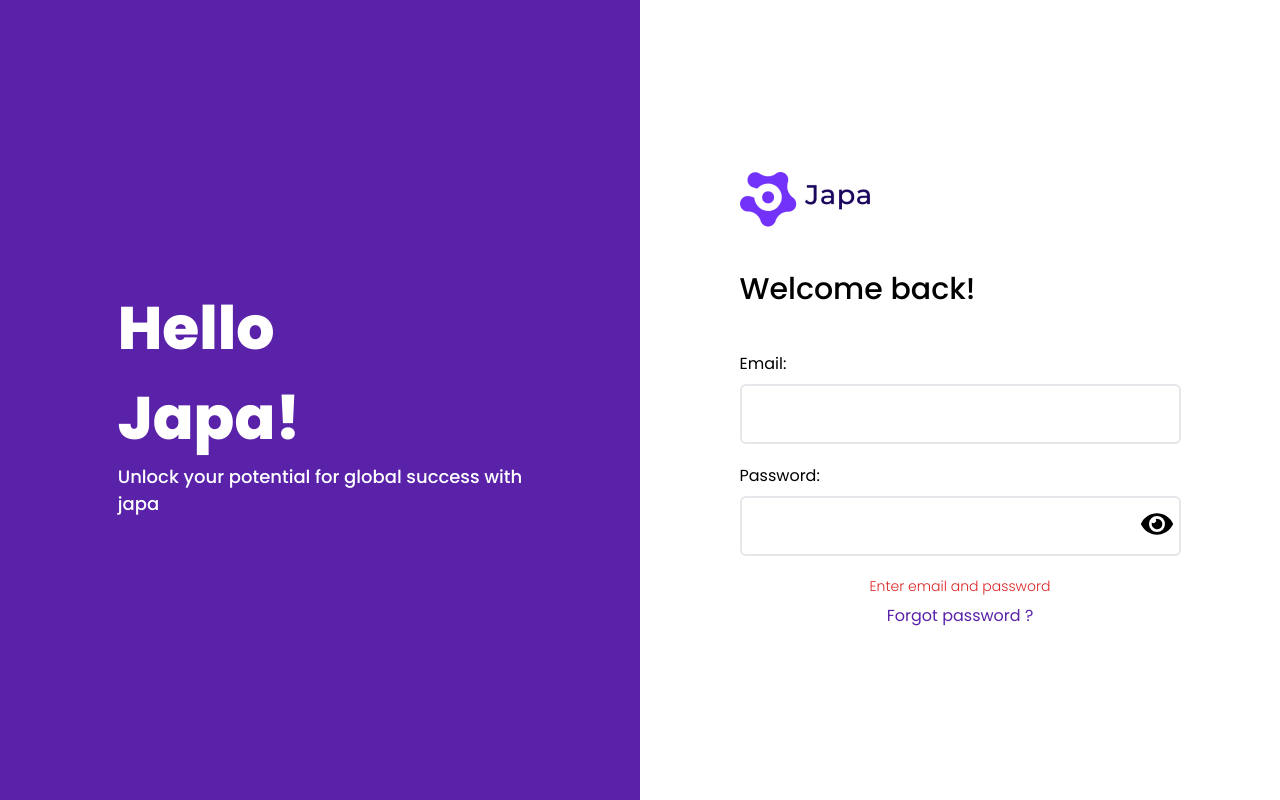
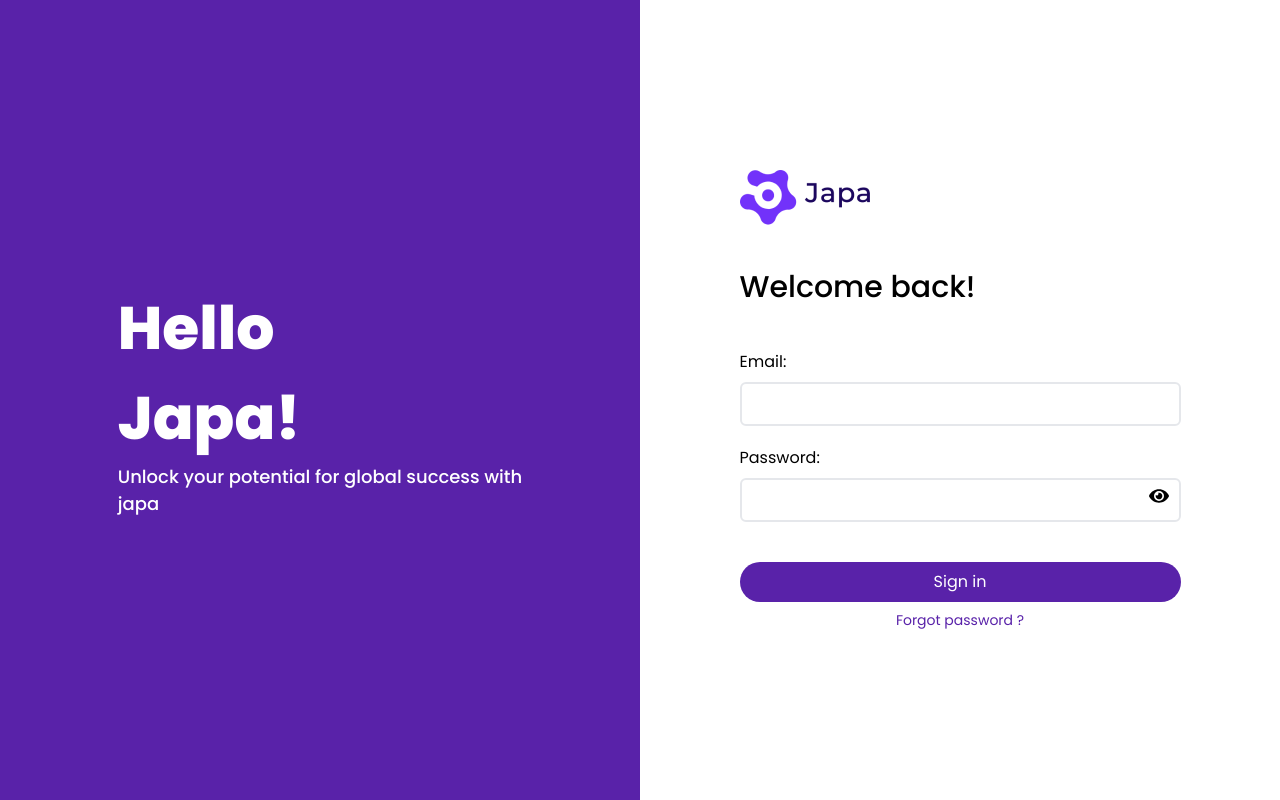
Before and after one commit to japatechglobal/Japa-AdminCodebase, a React (Vite) app: page / in a window 1280 px wide. Built offline with nearby package versions, Linux system fonts and the light colour scheme.

Commit message:
updated login component

```diff
--- a/src/Components/Login.jsx
+++ b/src/Components/Login.jsx
@@ -1,19 +1,22 @@
-import { useQuery } from "@tanstack/react-query";
+import { useEffect, useState } from "react";
 import japaLogo from "../assets/JAPALOGO.png";
-import { FaEye, FaArrowLeft } from "react-icons/fa";
-import { useEffect, useState } from "react";
+import { FaEye, FaEyeSlash, FaArrowLeft } from "react-icons/fa";
 import { FourSquare } from "react-loading-indicators";
-
 import axios from "axios";
 import { toast } from "react-toastify";
+
 const Login = () => {
   const [loginState, setLoginState] = useState(1);
   const [email, setEmail] = useState("");
   const [password, setPassword] = useState("");
-  const [maskedPassword, setMaskedPassword] = useState("");
   const [isMasked, setIsMasked] = useState(true);
   const [logged, setLogged] = useState("");
   const [loading, setLoading] = useState(false);
+
+  const [resetEmail, setResetEmail] = useState("");
+  const [verificationCode, setVerificationCode] = useState("");
+  const [newPassword, setNewPassword] = useState("");
+  const [confirmPassword, setConfirmPassword] = useState("");
 
   useEffect(() => {
     if (logged === "yes") {
@@ -21,52 +24,40 @@
     }
   }, [logged]);
 
-  const handlePasswordChange = (event) => {
-    setPassword(event.target.value);
-  };
-
   const login_call = async (email, password) => {
     try {
-      //extract to env..
       setLoading(true);
       const { data } = await axios.post(
         "https://server.japatalent.com/japa/v1/admin/login",
         { email, password }
       );
       if (data.message !== "Invalid details") {
-        // console.log(data.data.message);
         sessionStorage.setItem("tokken", JSON.stringify(data.message));
         sessionStorage.setItem("details", JSON.stringify(data.user_data));
         setLogged("yes");
-        setLoading(false);
-        return data;
       } else {
-        toast.error("please your check credentials");
-        setLoading(false);
+        toast.error("Please check your credentials");
       }
     } catch (ex) {
-      console.log(ex);
+      console.error(ex);
+    } finally {
       setLoading(false);
     }
   };
 
-  const handle_login = () => {
-    if ((email !== "") & (password !== "")) {
+  const handle_login = (e) => {
+    e.preventDefault();
+    if (email !== "" && password !== "") {
       login_call(email, password);
     } else {
-      console.log("invalid details");
+      toast.error("Enter both email and password");
     }
   };
 
-  const LoginOrReset = () => {
-    switch (loginState) {
-      case 1:
-        return (
-          <div className="flex flex-row">
+  const LeftPanel = () => (
     <div className="bg-[#5922A9] flex items-center justify-center h-[100vh] w-[50%]">
-              <div className=" ">
       <div>
-                  <h1 className="text-white font-popins font-extrabold text-[60px] f">
+        <h1 className="text-white font-popins font-extrabold text-[60px]">
           Hello <br /> Japa!
         </h1>
         <p className="text-white text-[18px] font-medium">
@@ -74,236 +65,167 @@
         </p>
       </div>
     </div>
-            </div>
-            <div className="flex mx-auto items-center">
+  );
+
+  const renderRightPanel = () => {
+    switch (loginState) {
+      case 1:
+        return (
+          <form onSubmit={handle_login} className="flex mx-auto items-center">
             <div>
-                <img src={japaLogo} alt="" />
+              <img src={japaLogo} alt="logo" />
               <h1 className="mt-10 font-medium text-[30px]">Welcome back!</h1>
-
               <div className="flex flex-col mt-10">
-                  <label htmlFor=""> Email: </label>
+                <label>Email:</label>
                 <input
+                  value={email}
                   onChange={(e) => setEmail(e.target.value)}
-                    type="text"
-                    className="h-[60px] p-2 border-2 w-[441px] rounded-md mt-2"
+                  type="email"
+                  className="p-2 border-2 w-[441px] rounded-md mt-2"
                 />
               </div>
               <div className="flex flex-col mt-5">
-                  <label htmlFor=""> Password: </label>
+                <label>Password:</label>
                 <div className="relative">
                   <input
-                      onChange={(e) => handlePasswordChange(e)}
-                      className="h-[60px] p-2 border-2 w-[441px] rounded-md mt-2"
+                    value={password}
+                    onChange={(e) => setPassword(e.target.value)}
+                    className="p-2 border-2 w-[441px] rounded-md mt-2 pr-10"
                     type={isMasked ? "password" : "text"}
                   />
-                    {/* <p> {reveal == true ? password : fakePasswordCover} </p> */}
-                    <FaEye
-                      size="32"
+                  <div
+                    className="absolute top-1/2 right-3 transform -translate-y-1/2 cursor-pointer"
                     onClick={() => setIsMasked(!isMasked)}
-                      color="#000000"
-                      className="absolute top-5 right-2"
-                    />
+                  >
+                    {isMasked ? <FaEye size="20" /> : <FaEyeSlash size="20" />}
                   </div>
-                  {(email !== "") & (password !== "") ? (
-                    <div
-                      onClick={handle_login}
-                      className="flex flex-row cusor-pointer  text-white items-center justify-center bg-[#5922A9] h-10 mt-10 rounded-[24px]"
+                </div>
+              </div>
+              <button
+                type="submit"
+                className="w-full mt-10 flex items-center justify-center bg-[#5922A9] text-white h-10 rounded-[24px]"
+                disabled={loading}
               >
-                      <p className="hover:cursor-pointer"> Sign in </p>
-                      {loading ? (
-                        <FourSquare
-                          color="#ffffff"
-                          size="small"
-                          text=""
-                          textColor=""
-                        />
-                      ) : (
-                        ""
-                      )}
-                    </div>
-                  ) : (
-                    <p className="font-light text-sm text-center mt-5 text-red-600">
-                      Enter email and password
-                    </p>
-                  )}
-
-                  <div className="flex  text-white items-center justify-center mt-2 rounded-[24px]">
+                {loading ? <FourSquare color="#fff" /> : "Sign in"}
+              </button>
               <p
                 onClick={() => setLoginState(2)}
-                      className="text-[#5922A9] text-small "
+                className="text-[#5922A9] text-sm mt-2 text-center cursor-pointer"
               >
                 Forgot password ?
               </p>
             </div>
-                </div>
-              </div>
-            </div>
-          </div>
+          </form>
         );
       case 2:
         return (
-          <div className="flex flex-row">
-            <div className="bg-[#5922A9] flex items-center justify-center h-[100vh] w-[50%]">
-              <div className=" ">
-                <div>
-                  <h1 className="text-white font-popins font-extrabold text-[60px] f">
-                    Hello <br /> Japa!
-                  </h1>
-                  <p className="text-white text-[18px] font-medium">
-                    Unlock your potential for global success with <br /> japa
-                  </p>
-                </div>
-              </div>
-            </div>
           <div className="flex mx-auto items-center">
             <div>
-                <img src={japaLogo} alt="" />
+              <img src={japaLogo} alt="logo" />
               <FaArrowLeft
-                  size="32"
                 onClick={() => setLoginState(1)}
-                  color="#000000"
-                  className="mt-5"
+                className="mt-5 cursor-pointer"
               />
-                <h1 className="mt-10 font-medium text-[30px]">
-                  Reset Password
-                </h1>
+              <h1 className="mt-10 font-medium text-[30px]">Reset Password</h1>
               <p className="text-sm font-light">
-                  Forgot your password? Enter your email we'll send you a code
+                Enter your email, we'll send you a code
               </p>
-                {/* Form input */}
-                <div className="flex flex-col mt-10 ">
-                  <label htmlFor="" className="font-light">
-                    Email:
-                  </label>
+              <div className="flex flex-col mt-10">
+                <label>Email:</label>
                 <input
-                    onChange={(e) => setEmail(e.target.value)}
-                    type="text"
-                    className="h-[60px] p-2 border-2 w-[441px] rounded-md mt-2"
+                  value={resetEmail}
+                  onChange={(e) => setResetEmail(e.target.value)}
+                  type="email"
+                  className=" p-2 border-2 w-[441px] rounded-md mt-2"
                 />
               </div>
-                <div className="flex flex-col mt-5">
-                  <div className="flex  text-white items-center justify-center bg-[#5922A9] h-10 mt-10 rounded-[24px]">
-                    <p onClick={() => setLoginState(3)}> Reset Password </p>
-                  </div>
-                  <div className="flex  text-white items-center justify-center mt-2 rounded-[24px]"></div>
-                </div>
-              </div>
+              <button
+                onClick={() => setLoginState(3)}
+                className="w-full mt-10 bg-[#5922A9] text-white h-10 rounded-[24px]"
+              >
+                Reset Password
+              </button>
             </div>
           </div>
         );
       case 3:
         return (
-          <div className="flex flex-row">
-            <div className="bg-[#5922A9] flex items-center justify-center h-[100vh] w-[50%]">
-              <div className=" ">
-                <div>
-                  <h1 className="text-white font-popins font-extrabold text-[60px] f">
-                    Hello <br /> Japa!
-                  </h1>
-                  <p className="text-white text-[18px] font-medium">
-                    Unlock your potential for global success with <br /> japa
-                  </p>
-                </div>
-              </div>
-            </div>
           <div className="flex mx-auto items-center">
             <div>
-                <img src={japaLogo} alt="" />
+              <img src={japaLogo} alt="logo" />
               <FaArrowLeft
                 onClick={() => setLoginState(2)}
-                  color="#000000"
-                  className="mt-5"
+                className="mt-5 cursor-pointer"
               />
-                <h1 className="mt-10 font-medium text-[30px]">
-                  Enter Your Code
-                </h1>
+              <h1 className="mt-10 font-medium text-[30px]">Enter Your Code</h1>
               <p className="text-sm font-light">
-                  We sent a 6-digit code to {email}
+                We sent a 6-digit code to {resetEmail}
               </p>
-                {/* Form input */}
-                <div className="flex flex-col mt-10 ">
-                  <label htmlFor="" className="font-light">
-                    Verification code:
-                  </label>
+              <div className="flex flex-col mt-10">
+                <label>Verification code:</label>
                 <input
-                    onChange={(e) => setEmail(e.target.value)}
+                  value={verificationCode}
+                  onChange={(e) => setVerificationCode(e.target.value)}
                   type="text"
                   className="h-[60px] p-2 border-2 w-[441px] rounded-md mt-2"
                 />
               </div>
-                <div className="flex flex-col mt-5">
-                  <div className="flex  text-white items-center justify-center bg-[#5922A9] h-10 mt-10 rounded-[24px]">
-                    <p onClick={() => setLoginState(4)}>Resend Code </p>
-                  </div>
-                  <div className="flex  text-white items-center justify-center mt-2 rounded-[24px]"></div>
-                </div>
-              </div>
+              <button
+                onClick={() => setLoginState(4)}
+                className="w-full mt-10 bg-[#5922A9] text-white h-10 rounded-[24px]"
+              >
+                Continue
+              </button>
             </div>
           </div>
         );
       case 4:
         return (
-          <div className="flex flex-row">
-            <div className="bg-[#5922A9] flex items-center justify-center h-[100vh] w-[50%]">
-              <div className=" ">
-                <div>
-                  <h1 className="text-white font-popins font-extrabold text-[60px] f">
-                    Hello <br /> Japa!
-                  </h1>
-                  <p className="text-white text-[18px] font-medium">
-                    Unlock your potential for global success with <br /> japa
-                  </p>
-                </div>
-              </div>
-            </div>
           <div className="flex mx-auto items-center">
             <div>
-                <img src={japaLogo} alt="" />
+              <img src={japaLogo} alt="logo" />
               <FaArrowLeft
-                  size="32"
                 onClick={() => setLoginState(2)}
-                  color="#000000"
-                  className="mt-5"
+                className="mt-5 cursor-pointer"
               />
               <h1 className="mt-10 font-medium text-[30px]">
                 Create a New Password
               </h1>
-
-                {/* Form input */}
-                <div className="flex flex-col mt-10 ">
-                  <label htmlFor="" className="font-light">
-                    New Password:
-                  </label>
+              <div className="flex flex-col mt-10">
+                <label>New Password:</label>
                 <input
-                    onChange={(e) => setEmail(e.target.value)}
-                    type="text"
-                    className="h-[60px] p-2 border-2 w-[441px] rounded-md mt-2"
-                  />
-                </div>
-                <div className="flex flex-col mt-10 ">
-                  <label htmlFor="" className="font-light">
-                    Re-enter New Password:
-                  </label>
-                  <input
-                    onChange={(e) => setEmail(e.target.value)}
-                    type="text"
+                  value={newPassword}
+                  onChange={(e) => setNewPassword(e.target.value)}
+                  type="password"
                   className="h-[60px] p-2 border-2 w-[441px] rounded-md mt-2"
                 />
               </div>
               <div className="flex flex-col mt-5">
-                  <div className="flex  text-white items-center justify-center bg-[#5922A9] h-10 mt-10 rounded-[24px]">
-                    <p>Resend Code </p>
+                <label>Re-enter New Password:</label>
+                <input
+                  value={confirmPassword}
+                  onChange={(e) => setConfirmPassword(e.target.value)}
+                  type="password"
+                  className="h-[60px] p-2 border-2 w-[441px] rounded-md mt-2"
+                />
               </div>
-                  <div className="flex  text-white items-center justify-center mt-2 rounded-[24px]"></div>
-                </div>
-              </div>
+              <button className="w-full mt-10 bg-[#5922A9] text-white h-10 rounded-[24px]">
+                Submit
+              </button>
             </div>
           </div>
         );
+      default:
+        return null;
     }
   };
 
-  return LoginOrReset();
+  return (
+    <div className="flex flex-row">
+      <LeftPanel />
+      {renderRightPanel()}
+    </div>
+  );
 };
 
 export default Login;
```
Lines whose indentation alone changed are shown as unchanged.
